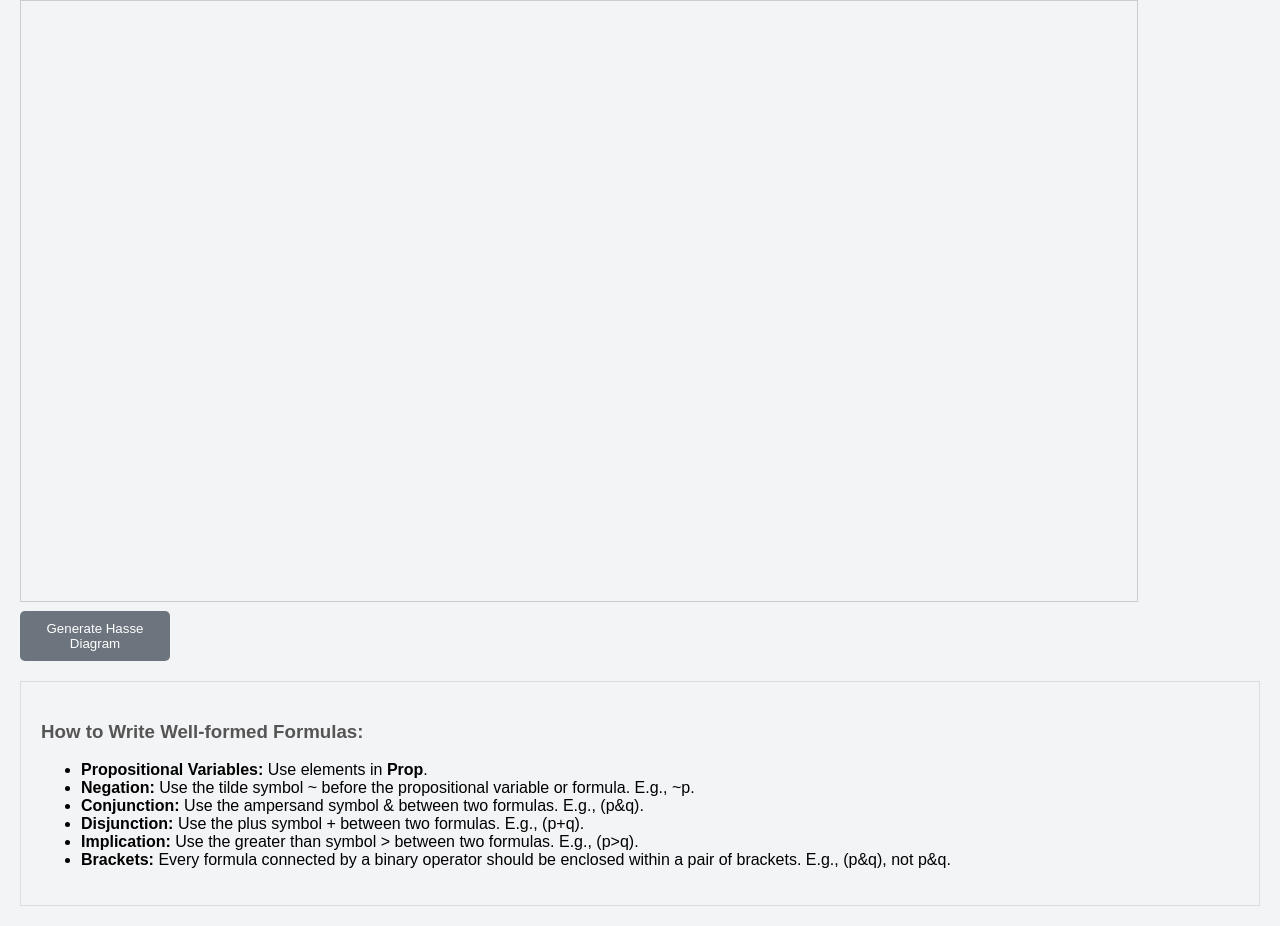
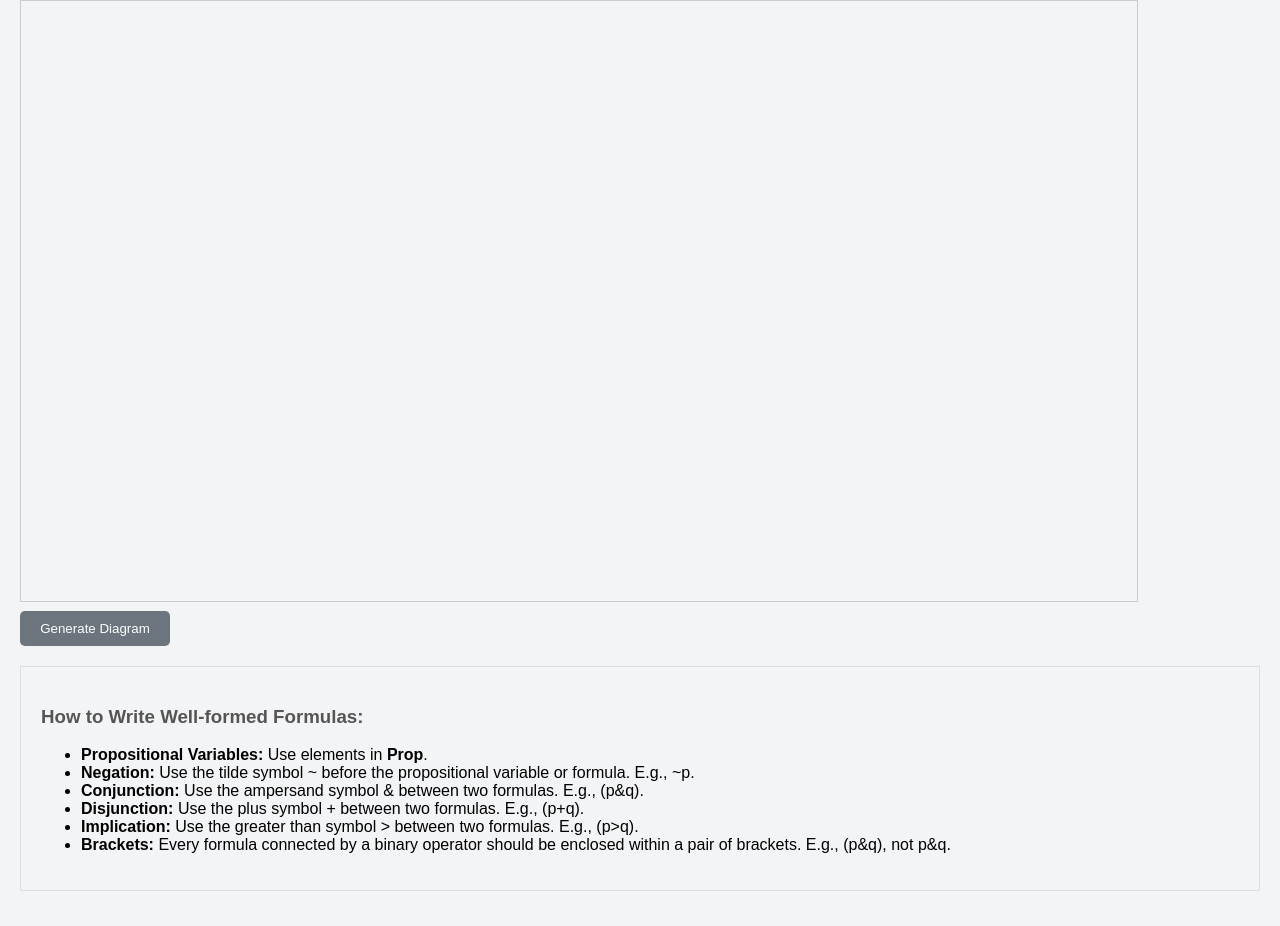
Before and after one commit to Raycaesar/Ray.github.io, a plain HTML site: page denotation/denotation.html in a window 1280 px wide. Shown: the part 360-1286 px from the top of the page. Drawn offline with Linux system fonts and the light colour scheme.

Commit message:
Update denotation.html

```diff
--- a/denotation/denotation.html
+++ b/denotation/denotation.html
@@ -26,7 +26,7 @@
 
     <svg id="hasseDiagram" width="1000" height="600"></svg>
     <br/>
-    <button id="generateDiagram">Generate Hasse Diagram</button>
+    <button id="generateDiagram">Generate Diagram</button>
 
 
 
```
